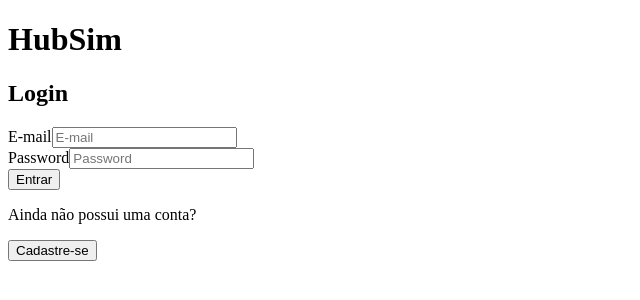
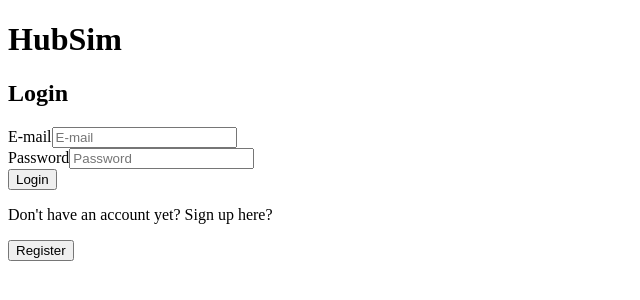
Before and after one commit to Henriqueamfreitas/gitsim_refatorando, a React (Vite) app: page / in a window 1280 px wide. Shown: the top 300 px of the page, without its empty margins (0-640 px from the left). Built offline with nearby package versions, Linux system fonts and the light colour scheme.

Commit message:
botões de rotas funcionando

```diff
--- a/src/components/LoginForm/index.jsx
+++ b/src/components/LoginForm/index.jsx
@@ -1,6 +1,17 @@
 import { StyledLoginForm } from "./style"
+import { useNavigate } from "react-router-dom"
 
 export const LoginForm = () => {
+    const navigate = useNavigate();
+
+    const login = () => {
+        navigate("/home")
+    }
+
+    const register = () => {
+        navigate("/register")
+    }
+
     return(
         <StyledLoginForm>
             <h2>Login</h2>
@@ -15,9 +26,9 @@ export const LoginForm = () => {
                 <input type="password" name="password" placeholder="Password" />
             </div>
 
-            <button type="submit">Entrar</button>
-            <p>Ainda não possui uma conta?</p>
-            <button type="button">Cadastre-se</button>
+            <button onClick={login} type="submit">Login</button>
+            <p>Don't have an account yet? Sign up here?</p>
+            <button onClick={register} type="button">Register</button>
         </StyledLoginForm>
     )
 }
--- a/src/components/RegisterForm/index.jsx
+++ b/src/components/RegisterForm/index.jsx
@@ -1,6 +1,17 @@
 import { StyledRegisterForm } from "./style"
+import { useNavigate } from "react-router-dom"
 
 export const RegisterForm = () => {
+    const navigate = useNavigate();
+
+    const returnToLogin = () => {
+        navigate("/")
+    }
+
+    const register = () => {
+        navigate("/")
+    }
+
     return(
         <StyledRegisterForm>
             <h2>Create your account</h2>
@@ -48,7 +59,7 @@ export const RegisterForm = () => {
                 </select>
             </div>
 
-            <button type="submit">Register</button>
+            <button onClick={register} type="submit">Register</button>
         </StyledRegisterForm>
     )
 }
--- a/src/pages/HomePage/index.jsx
+++ b/src/pages/HomePage/index.jsx
@@ -1,11 +1,17 @@
 import { StyledHomePage } from "./style"
+import { useNavigate } from "react-router-dom"
 
 export const HomePage = () => {
+    const navigate = useNavigate();
+
+    const returnToLogin = () => {
+        navigate("/")
+    }
     return (
         <StyledHomePage>
             <header>
                 <h1>HubSim</h1>
-                <button>Back</button>
+                <button onClick={returnToLogin}>Back</button>
             </header>
 
             <div>
--- a/src/pages/RegisterPage/index.jsx
+++ b/src/pages/RegisterPage/index.jsx
@@ -1,12 +1,19 @@
 import { StyledRegisterPage } from "./style"
 import { RegisterForm } from "../../components/RegisterForm"
+import { useNavigate } from "react-router-dom"
 
 export const RegisterPage = () => {
+    const navigate = useNavigate();
+
+    const returnToLogin = () => {
+        navigate("/")
+    }
+
     return(
         <StyledRegisterPage>
             <header>
                 <h1>HubSim</h1>
-                <button>Back</button>
+                <button onClick={returnToLogin}>Back</button>
             </header>
             <RegisterForm />
         </StyledRegisterPage>
```
